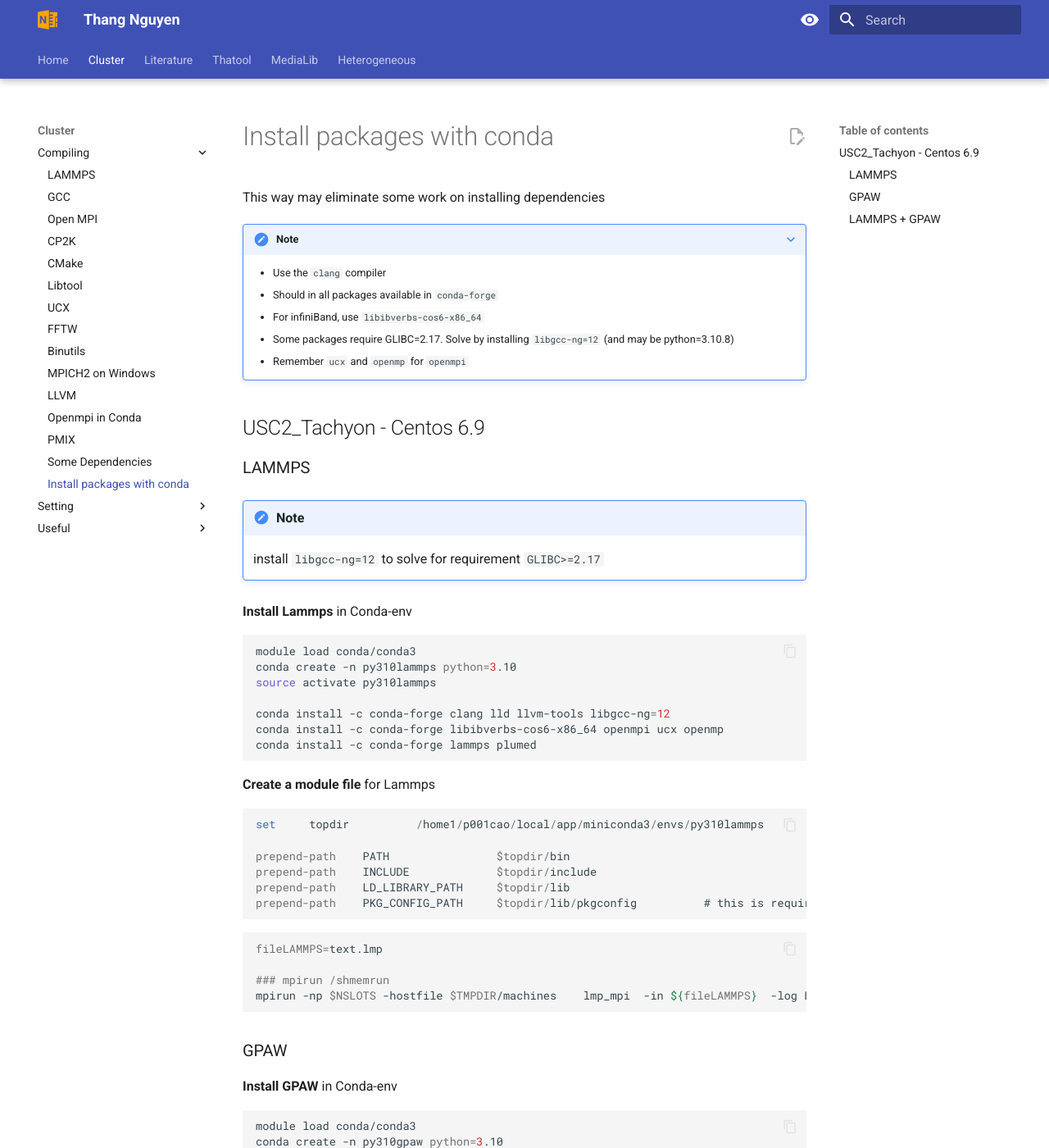
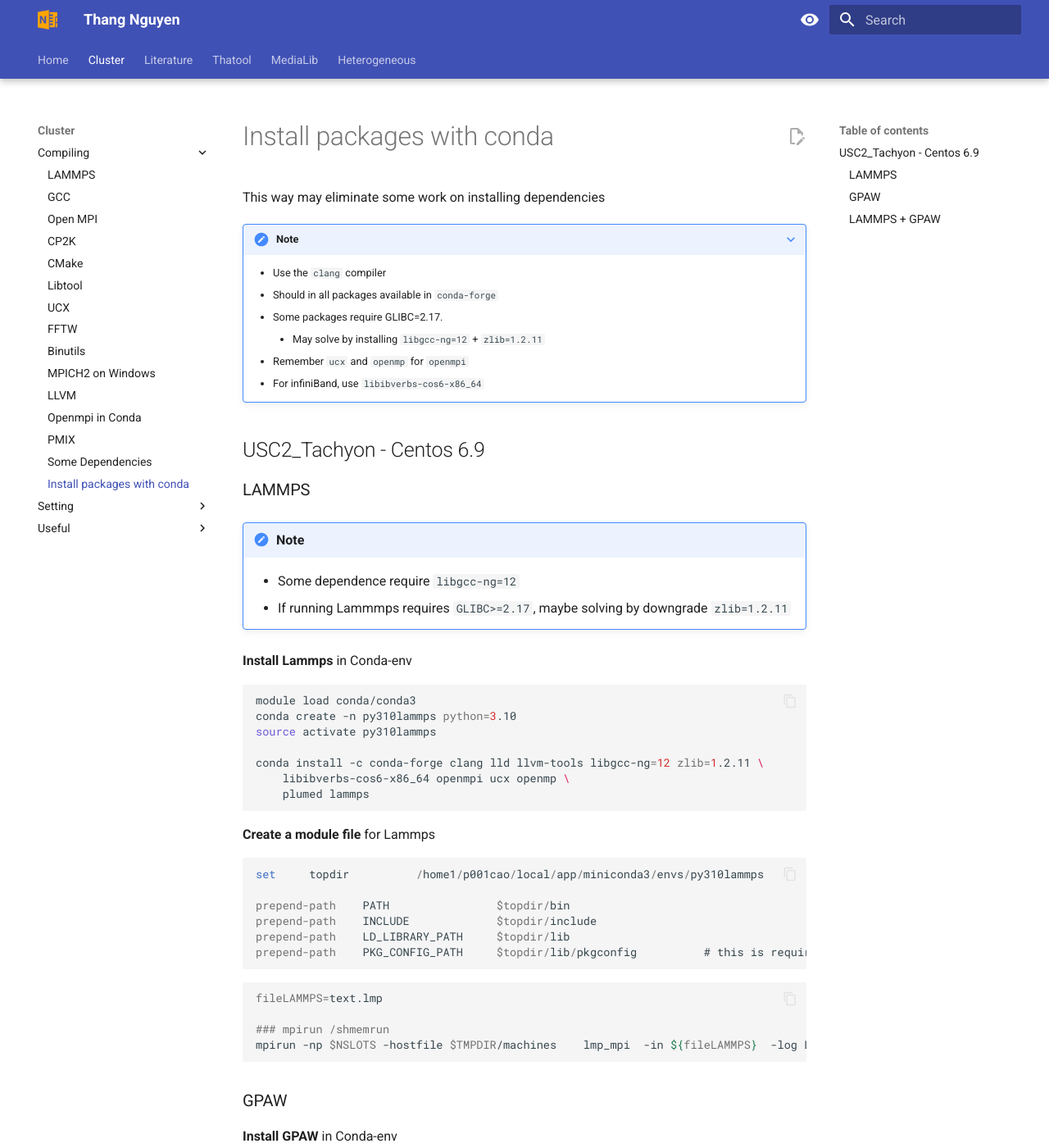
Before and after one commit to thangckt/thangckt.github.io, an MkDocs documentation site: the page built from docs/cluster/compiling/conda_packages.md, in a window 1280 px wide and 1400 px high. Shown: the whole window at 82% size. Built offline with MkDocs 1.6.1 and Material for MkDocs 9.7.7, drawn with Linux system fonts in a browser that asks for light colours; the version menu is left out; some of the changed text lies outside the part shown.

Commit message:
Update conda_packages.md

````diff
--- a/docs/cluster/compiling/conda_packages.md
+++ b/docs/cluster/compiling/conda_packages.md
@@ -6,16 +6,19 @@ This way may eliminate some work on installing dependencies
 
     - Use the `clang` compiler
     - Should in all packages available in `conda-forge`
+    - Some packages require GLIBC=2.17.
+        - May solve by installing `libgcc-ng=12` + `zlib=1.2.11`
+    - Remember `ucx` and `openmp` for `openmpi`
     - For infiniBand, use `libibverbs-cos6-x86_64`
-    - Some packages require GLIBC=2.17. Solve by installing `libgcc-ng=12` (and may be python=3.10.8)
-    - Remember `ucx` and `openmp` for `openmpi`
 
 ## USC2_Tachyon - Centos 6.9
 
 ### LAMMPS
 
 !!! note
-    install `libgcc-ng=12` to solve for requirement `GLIBC>=2.17`
+
+    - Some dependence require `libgcc-ng=12`
+    - If running Lammmps requires `GLIBC>=2.17`, maybe solving by downgrade `zlib=1.2.11`
 
 **Install Lammps** in Conda-env
 
@@ -24,9 +27,9 @@ module load conda/conda3
 conda create -n py310lammps python=3.10
 source activate py310lammps
 
-conda install -c conda-forge clang lld llvm-tools libgcc-ng=12
-conda install -c conda-forge libibverbs-cos6-x86_64 openmpi ucx openmp
-conda install -c conda-forge lammps plumed
+conda install -c conda-forge clang lld llvm-tools libgcc-ng=12 zlib=1.2.11 \
+    libibverbs-cos6-x86_64 openmpi ucx openmp \
+    plumed lammps
 ```
 
 **Create a module file** for Lammps
@@ -56,9 +59,9 @@ module load conda/conda3
 conda create -n py310gpaw python=3.10
 source activate py310gpaw
 
-conda install -c conda-forge clang lld llvm-tools libgcc-ng=12
-conda install -c conda-forge libibverbs-cos6-x86_64 openmpi ucx openmp
-conda install -c conda-forge fftw blas libxc scalapack elpa libvdwxc ase gpaw plumed
+conda install -c conda-forge clang lld llvm-tools libgcc-ng=12 zlib=1.2.11 \
+    libibverbs-cos6-x86_64 openmpi ucx openmp \
+    fftw blas libxc scalapack elpa libvdwxc ase gpaw plumed
 ```
 
 **Create a module file** for GPAW
@@ -83,9 +88,9 @@ module load conda/conda3
 conda create -n py310gpaw_lammps python=3.10
 source activate py310gpaw_lammps
 
-conda install -y -c conda-forge clang lld llvm-tools libgcc-ng=12
-conda install -y -c conda-forge fftw blas libxc scalapack elpa libvdwxc openmpi ucx openmp libibverbs-cos6-x86_64
-conda install -y -c conda-forge ase gpaw lammps plumed
+conda install -y -c conda-forge clang lld llvm-tools libgcc-ng=12 zlib=1.2.11 \
+    fftw blas libxc scalapack elpa libvdwxc openmpi ucx openmp libibverbs-cos6-x86_64 \
+    ase gpaw plumed lammps
 ```
 
 **Create a module file** for GPAW
````
Also changed, not shown: other parts of docs/cluster/compiling/conda_packages.md (+2 -0 lines).
